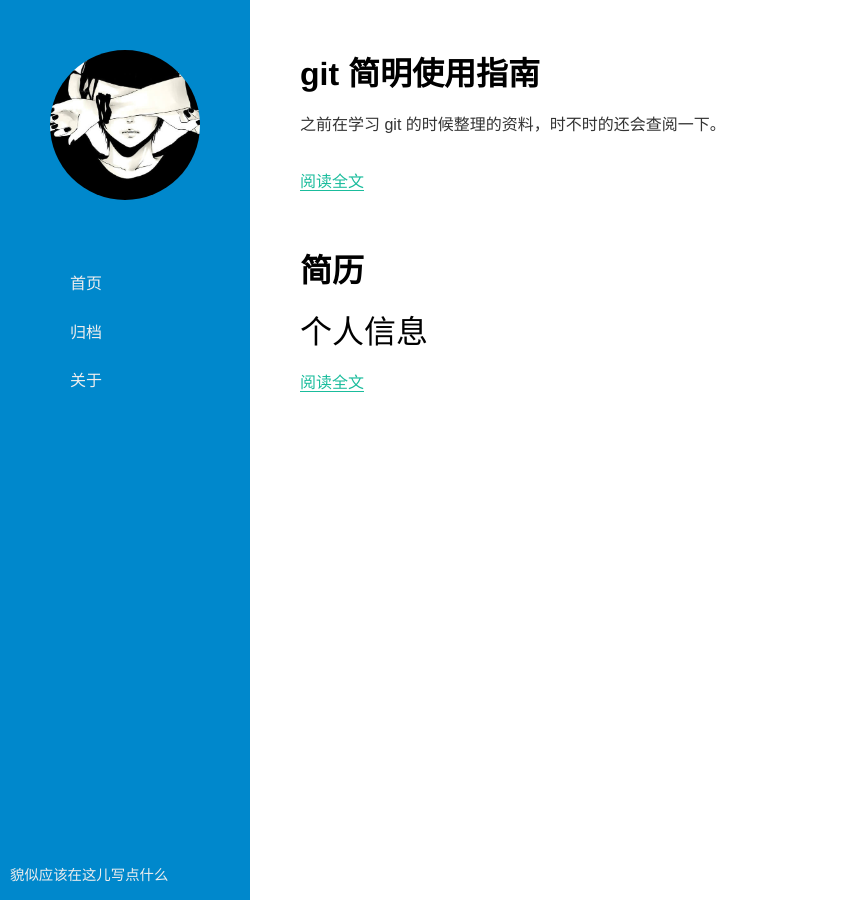
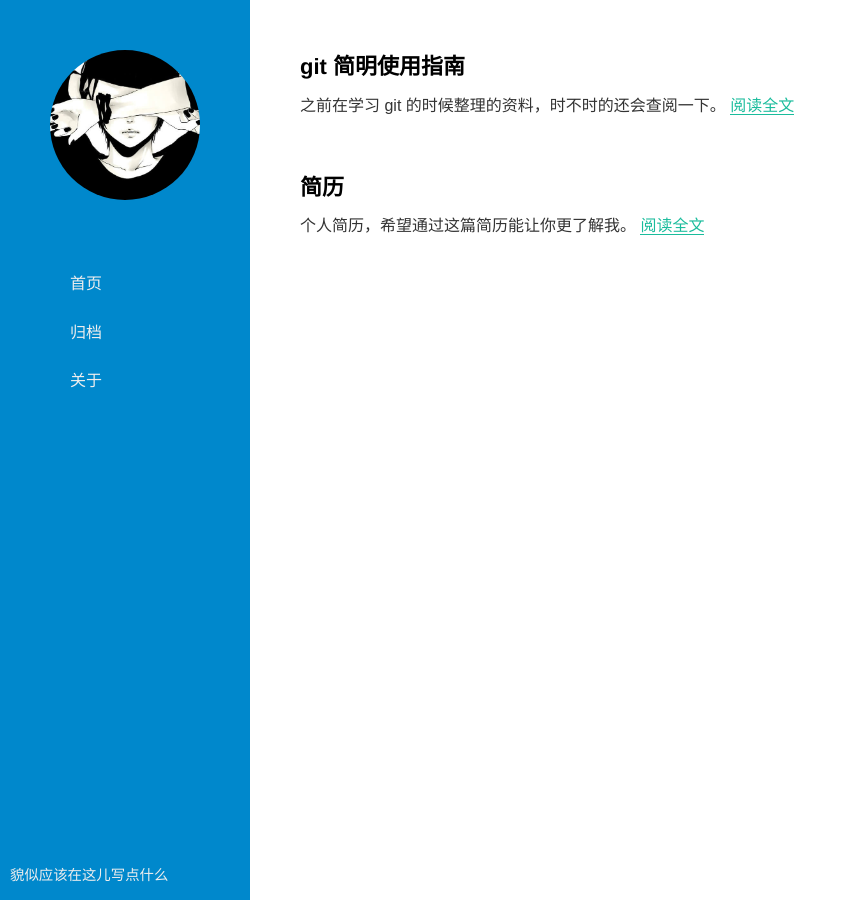
Before and after one commit to for-l00p/zhangziang.github.io, a Jekyll site: the page built from index.html, in a window 1280 px wide. Shown: the whole page, without its empty margins (0-847 px from the left). Built offline with Jekyll 4.4.1, drawn with Linux system fonts in a browser that asks for light colours; Markdown is read by kramdown in place of the engine named in the settings.

Commit message:
add excerpt to post and change font-size of title in index

```diff
--- a/_posts/2015-02-10-resume.md
+++ b/_posts/2015-02-10-resume.md
@@ -2,6 +2,7 @@
 layout: post
 title: 简历
 date: 2015-02-10
+excerpt: 个人简历，希望通过这篇简历能让你更了解我。
 ---
 # 个人信息
 
--- a/index.html
+++ b/index.html
@@ -4,7 +4,7 @@
 {% for post in site.posts %}
 <div class = "extract">
     <div class="title">
-       <h1 style = "font-weight:600;">{{ post.title }}</h1>
+       <h1 style = "font-weight:600; font-size:22px;">{{ post.title }}</h1>
     </div>
     <div class="typo">
         {{ post.excerpt }}
```
Also changed, not shown: _posts/2015-04-18-git.md (+1 -2 lines).
